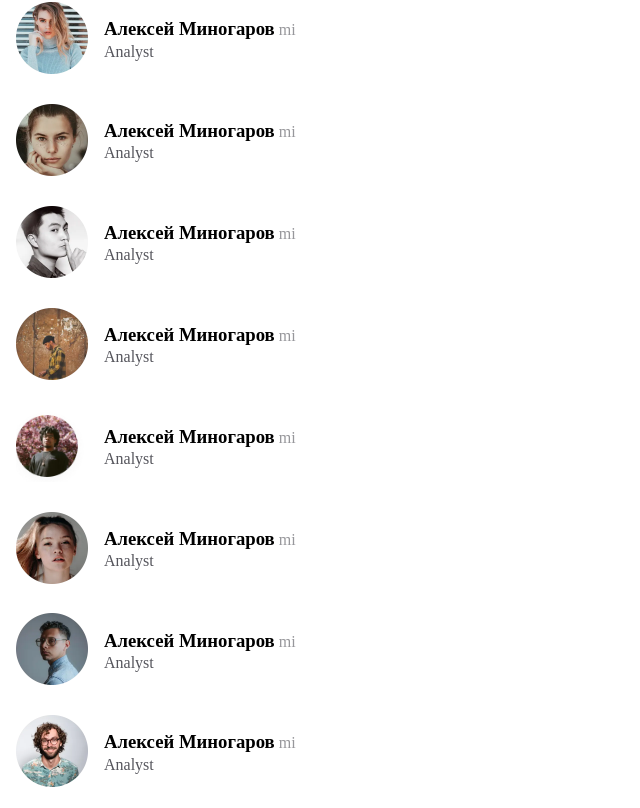
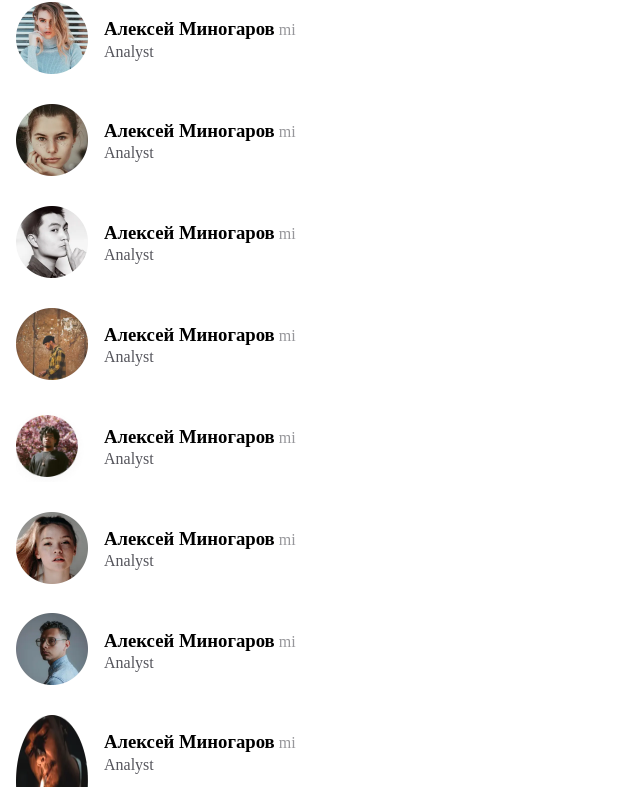
Before and after one commit to LABLUDI/vue-kd, a Vue app: page / in a window 1280 px wide. Shown: the part 1178-1986 px from the top of the page, without its empty margins (0-640 px from the left). Built offline with nearby package versions, Linux system fonts and the light colour scheme.

Commit message:
av18
av18

```diff
--- a/src/components/List.vue
+++ b/src/components/List.vue
@@ -140,7 +140,7 @@
 						</div>
 					</li>
 					<li class="section-people-item">
-						<img class="section-people-img" src="../img/Avatar.webp" />
+						<img class="section-people-img" src="../img/av18.webp" />
 						<div class="section-people-item__box">
 							<h3 class="section-people-title">Алексей Миногаров</h3>
 							<span class="section-people-profession">mi</span>
```
